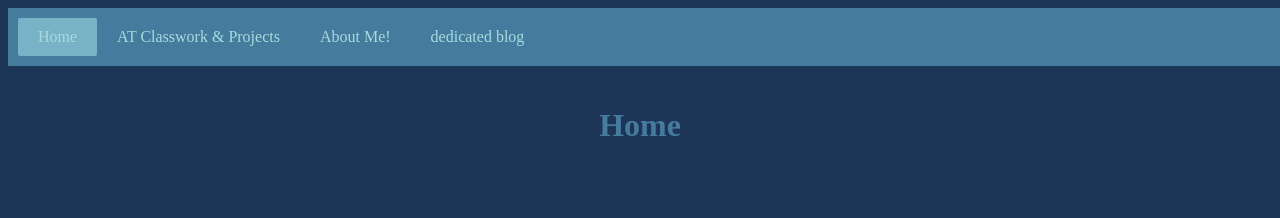
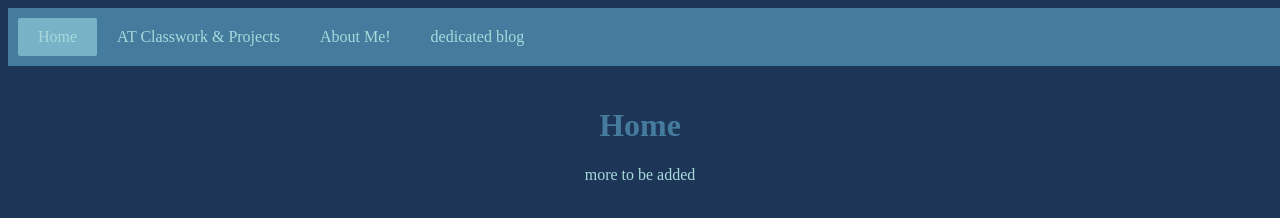
Before and after one commit to quinncw/quinncw.github.io, a plain HTML site: page index.html in a window 1280 px wide. Drawn offline with Linux system fonts and the light colour scheme; a web font is replaced by a local one.

Commit message:
dummy push to fix broken re-run

```diff
--- a/index.html
+++ b/index.html
@@ -60,6 +60,7 @@ hr{
 <div id="content">
     <div id="home" class="page active-page">
         <h1 class="fade-in">Home</h1>
+        <p>more to be added</p>
     </div>
     <div id="classwork" class="page">
         <h1 class="fade-in">AT Classwork & Projects</h1>
```
